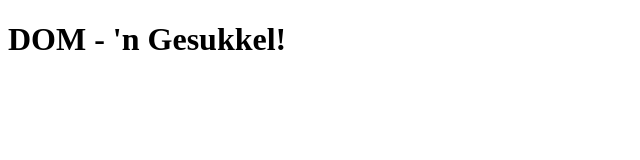
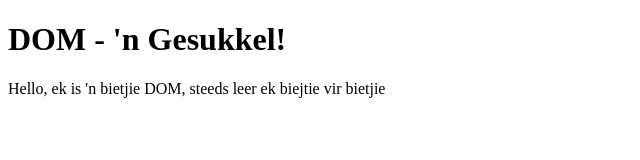
Before and after one commit to preto-phil/JS-practice, a plain HTML site: page DOM/index.html in a window 1280 px wide. Shown: the whole page, without its empty margins (0-640 px from the left). Drawn offline with Linux system fonts and the light colour scheme.

Commit message:
DOM practice 1

```diff
--- a/DOM/index.html
+++ b/DOM/index.html
@@ -11,5 +11,6 @@
         DOM - 'n Gesukkel!
     </h1>
     <div id="container"></div>
+    <script src="./js.js"></script>
 </body>
 </html>
--- a/DOM/index.js
+++ /dev/null
@@ -1 +0,0 @@
-////// DOM Manipulation
--- /dev/null
+++ b/DOM/js.js
@@ -0,0 +1,16 @@
+////// DOM Manipulation
+
+// Create a JS variable that is linked to div id = container
+const container = document.querySelector('#container');
+
+// Create a new div
+const content = document.createElement('div');
+
+// Add class to newly created div
+content.classList.add('content');
+
+// Add content to newly created div
+content.textContent = 'Hello, ek is \'n bietjie DOM, steeds leer ek biejtie vir bietjie';
+
+// Append newly created div
+container.appendChild(content);
```
